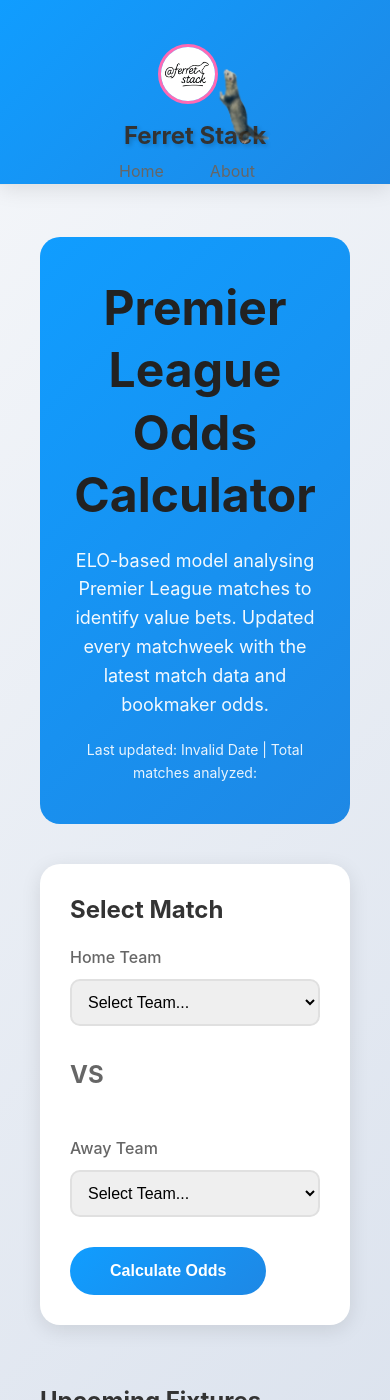
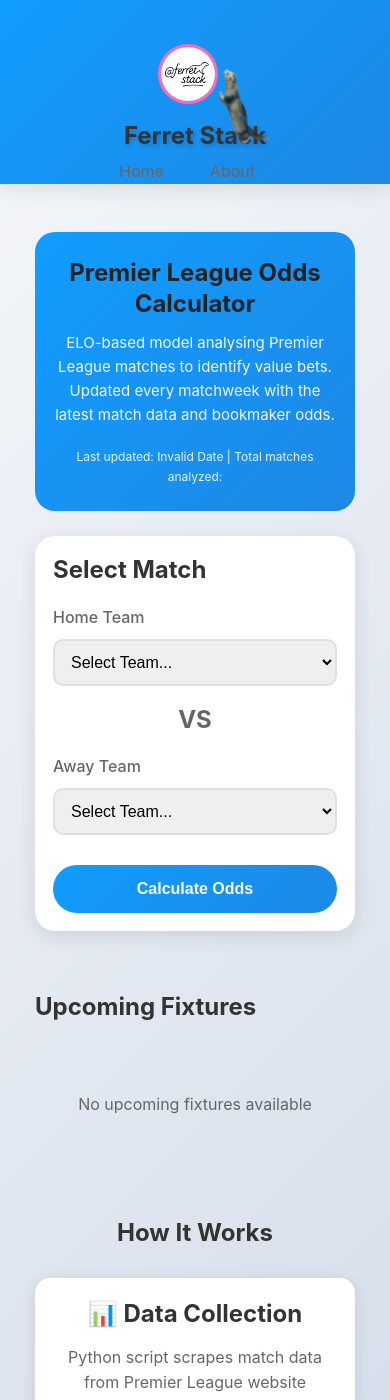
Before and after one commit to ferret-stack/ferret-stack.github.io, a Jekyll site: the page built from odds-calculator.html, in a window 390 px wide and 1400 px high. Built offline with Jekyll 4.4.1, drawn with Linux system fonts in a browser that asks for light colours.

Commit message:
Fix mobile responsiveness on odds calculator page
The calculator page had only a partial mobile media query (just
match-selector/elo-display/outcome-grid) so several pieces of the
calculator UI overflowed or broke on narrow viewports:

- markets-grid used minmax(300px, 1fr) which forced horizontal
  scrolling of the whole page below ~340px content width
- the Poisson score distribution grid (50px + 6 columns) had no
  overflow handling, so it pushed the page width out on phones
- the value-bet threshold row (label + slider + disclaimer link)
  and the ELO chart date-range row were flex rows with no wrap,
  overflowing on narrow screens
- calc-header h1 was fixed at 48px, oversized on small phones
- info-grid (250px min columns) was tight/overflow-prone below 375px
- no CSS existed for the Chart.js canvas container, so nothing
  constrained it to the viewport width

Fixes are scoped to existing @media (max-width: 768px) rules plus a
new @media (max-width: 480px) block for very narrow phones, so
desktop styles are untouched. The Poisson grid keeps its column
layout but scrolls horizontally within its own card instead of
breaking the page. Verified with Playwright/Chromium at 375px
(iPhone-width) and 1440px (desktop) - no horizontal page overflow on
mobile, desktop layout (3-column ELO/outcome/markets grids) is
pixel-identical to before.

```diff
--- a/assets/css/style.css
+++ b/assets/css/style.css
@@ -1251,10 +1251,60 @@ body {
     line-height: 1.6;
   }
 
+  /* ELO Chart container - keeps Chart.js canvas from overflowing its box */
+  .elo-chart-container {
+    width: 100%;
+    max-width: 100%;
+    overflow-x: hidden;
+  }
+
+  .elo-chart-container canvas {
+    max-width: 100%;
+  }
+
   /* Responsive */
   @media (max-width: 768px) {
+    .odds-calculator-page {
+      padding: 15px;
+      overflow-x: hidden;
+    }
+
+    .calc-header {
+      padding: 25px 15px;
+      margin-bottom: 25px;
+    }
+
+    .calc-header h1 {
+      font-size: 28px;
+      margin-bottom: 12px;
+    }
+
+    .calc-description {
+      font-size: 15px;
+    }
+
+    .last-updated {
+      font-size: 12px;
+    }
+
+    .team-selector-card {
+      padding: 18px;
+      margin-bottom: 25px;
+    }
+
     .match-selector {
       grid-template-columns: 1fr;
+      gap: 15px;
+    }
+
+    .vs-indicator {
+      padding-bottom: 0;
+      text-align: center;
+    }
+
+    .calculate-btn {
+      width: 100%;
+      padding: 15px 20px;
     }
 
     .elo-display,
@@ -1262,11 +1312,118 @@ body {
       grid-template-columns: 1fr;
     }
 
+    .outcome-card {
+      padding: 18px;
+    }
+
     .stats-bar {
       grid-template-columns: repeat(2, 1fr);
     }
 
-    }
+    /* Value bet threshold row: stack instead of overflowing horizontally */
+    .ev-threshold-control {
+      flex-wrap: wrap;
+      padding: 15px;
+      gap: 10px;
+    }
+
+    .ev-threshold-control label {
+      flex: 1 1 100%;
+    }
+
+    #evThreshold {
+      flex: 1 1 auto;
+      max-width: none;
+    }
+
+    .disclaimer-link {
+      flex: 1 1 100%;
+      text-align: center;
+    }
+
+    /* Date range selector: stack the two date pickers */
+    .date-range-selector {
+      flex-direction: column;
+      align-items: stretch;
+      gap: 10px;
+    }
+
+    .date-range-selector input {
+      width: 100%;
+    }
+
+    /* Markets grid: single column, min width causes overflow otherwise */
+    .markets-grid {
+      grid-template-columns: 1fr;
+      gap: 15px;
+    }
+
+    .market-card {
+      padding: 18px;
+    }
+
+    /* Poisson table: allow horizontal scroll instead of breaking page layout */
+    .poisson-table {
+      padding: 15px;
+      overflow-x: auto;
+      -webkit-overflow-scrolling: touch;
+    }
+
+    .poisson-grid {
+      min-width: 340px;
+      font-size: 12px;
+    }
+
+    .poisson-cell {
+      padding: 6px 4px;
+    }
+
+    /* Fixtures */
+    .fixture-item {
+      padding: 15px;
+      grid-template-columns: 1fr auto 1fr;
+      gap: 8px;
+    }
+
+    .fixture-home,
+    .fixture-away {
+      font-size: 14px;
+    }
+
+    .fixture-info {
+      padding: 0 8px;
+    }
+
+    /* Info section */
+    .info-grid {
+      grid-template-columns: 1fr;
+      gap: 15px;
+    }
+
+    .info-card {
+      padding: 20px;
+    }
+  }
+
+  @media (max-width: 480px) {
+    .calc-header h1 {
+      font-size: 24px;
+    }
+
+    .outcome-prob {
+      font-size: 26px;
+    }
+
+    .elo-rating,
+    .elo-diff {
+      font-size: 28px;
+    }
+
+    .poisson-grid {
+      min-width: 300px;
+      font-size: 11px;
+    }
+  }
 
 
 /* Odds Calculator Disclaimer Page Styles */
```
